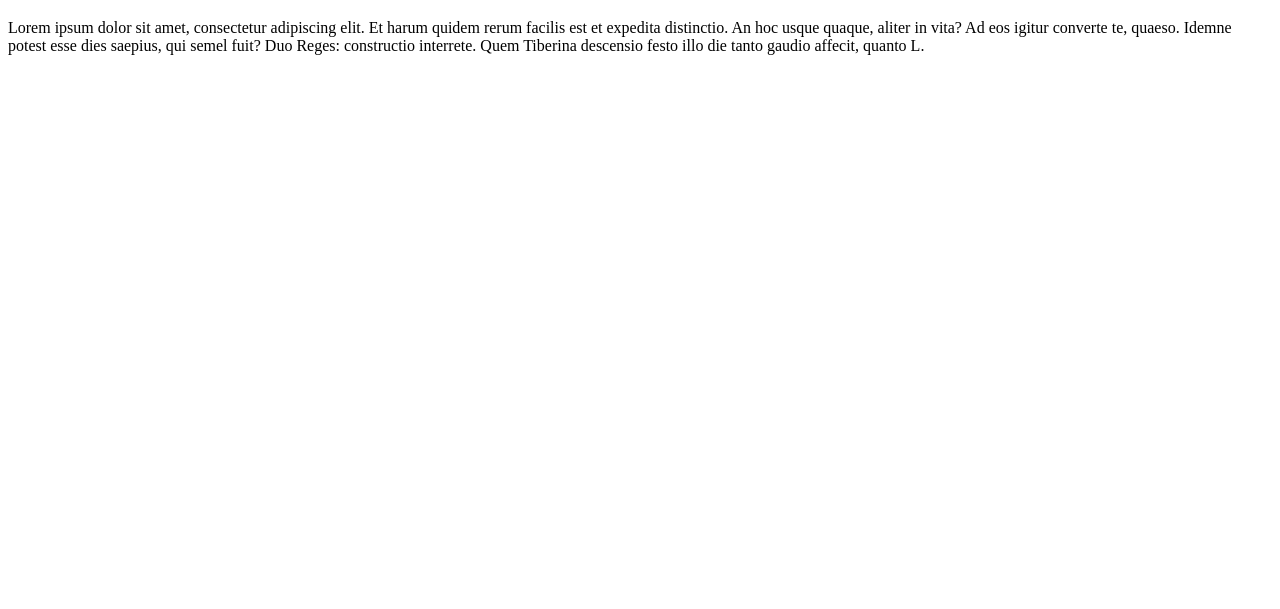
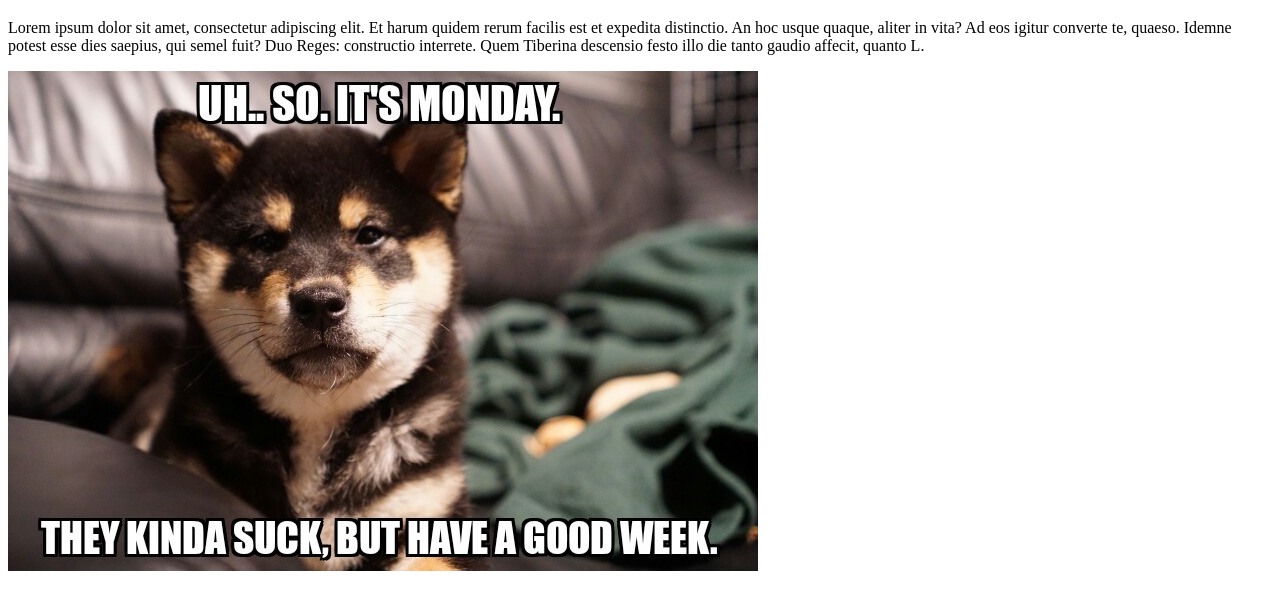
Before and after one commit to andrewhaw/iat339demo, a plain HTML site: page index.html in a window 1280 px wide. Shown: the part 61-670 px from the top of the page. Drawn offline with Linux system fonts and the light colour scheme.

Commit message:
Adding Image

```diff
--- a/index.html
+++ b/index.html
@@ -7,4 +7,5 @@
 		<h1>This is not a title that's too lame.</h1>
 		<p>Lorem ipsum dolor sit amet, consectetur adipiscing elit. Et harum quidem rerum facilis est et expedita distinctio. An hoc usque quaque, aliter in vita? Ad eos igitur converte te, quaeso. Idemne potest esse dies saepius, qui semel fuit? Duo Reges: constructio interrete. Quem Tiberina descensio festo illo die tanto gaudio affecit, quanto L.</p>
 	</body>
+	<img src="Monday.jpg" alt="Monday cheer up">
 </html>
```
